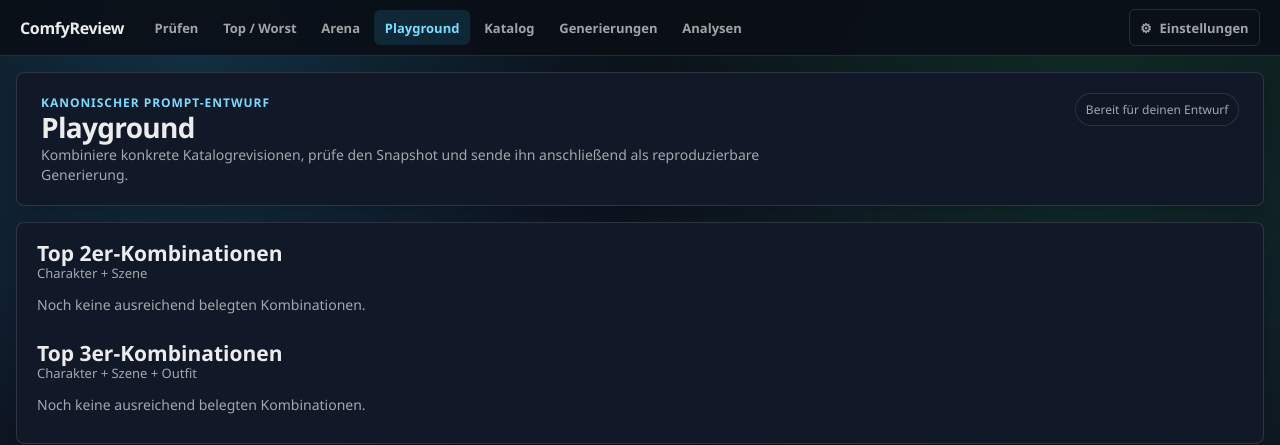
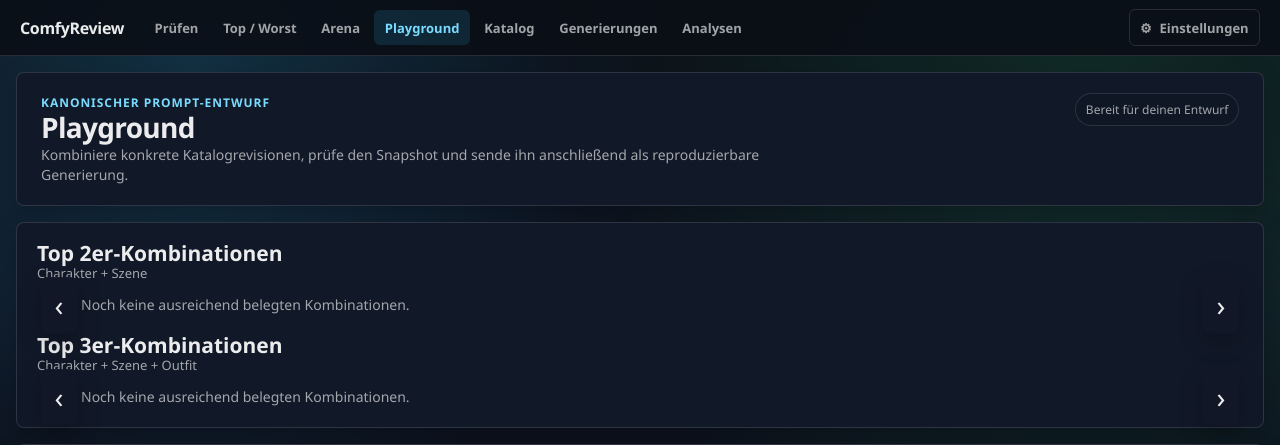
Before and after one commit to Lexoniarus/ComfyReview, a FastAPI app: page /playground/generator in a window 1280 px wide. Shown: the top 445 px of the page. Run offline with FastAPI, Linux system fonts and the light colour scheme; data comes from the database, SQL or seed files in the repository; data that the repository does not hold is empty.

Commit message:
refactor: add looping playground evidence carousels

```diff
--- a/static/css/v2/playground.css
+++ b/static/css/v2/playground.css
@@ -78,6 +78,11 @@
   margin: 0;
 }
 
+.playground-carousel {
+  position: relative;
+  min-width: 0;
+}
+
 .playground-combination-group header p,
 .playground-combination-card span {
   color: var(--color-text-muted);
@@ -85,20 +90,58 @@
 }
 
 .playground-combination-grid {
-  display: grid;
+  display: flex;
   max-width: 100%;
   min-width: 0;
-  grid-auto-columns: minmax(18rem, 24rem);
-  grid-auto-flow: column;
   gap: var(--space-2);
   overflow-x: auto;
-  padding-bottom: var(--space-2);
+  padding-inline: 2.75rem;
+  scrollbar-width: none;
+  scroll-behavior: smooth;
+  scroll-padding-inline: 2.75rem;
   scroll-snap-type: x proximity;
+}
+
+.playground-combination-grid::-webkit-scrollbar {
+  display: none;
+}
+
+.playground-carousel-button {
+  position: absolute;
+  z-index: 2;
+  top: 50%;
+  display: grid;
+  width: 2.25rem;
+  height: 3.5rem;
+  place-items: center;
+  border: 0.0625rem solid var(--color-accent-border);
+  border-radius: var(--radius-control);
+  color: var(--color-text);
+  background: color-mix(in srgb, var(--color-surface) 90%, transparent);
+  box-shadow: var(--shadow-panel);
+  cursor: pointer;
+  font-size: 1.8rem;
+  transform: translateY(-50%);
+}
+
+.playground-carousel-button:hover,
+.playground-carousel-button:focus-visible {
+  color: var(--color-accent-strong);
+  background: var(--color-surface-selected);
+}
+
+.playground-carousel-button.is-previous {
+  left: 0.25rem;
+}
+
+.playground-carousel-button.is-next {
+  right: 0.25rem;
 }
 
 .playground-combination-card {
   display: grid;
-  grid-template-columns: 7rem minmax(0, 1fr);
+  flex: 0 0 18rem;
+  grid-template-rows: 13rem minmax(8.5rem, auto);
   overflow: hidden;
   border: 0.0625rem solid var(--color-border);
   border-radius: var(--radius-panel);
@@ -106,16 +149,32 @@
   scroll-snap-align: start;
 }
 
+.playground-combination-card[data-image-count="2"] {
+  flex-basis: 21rem;
+}
+
+.playground-combination-card[data-image-count="3"] {
+  flex-basis: 24rem;
+}
+
 .playground-combination-images {
   display: grid;
-  grid-template-columns: repeat(auto-fit, minmax(2rem, 1fr));
-  min-height: 6rem;
+  min-height: 0;
   background: var(--color-surface-soft);
+}
+
+.playground-combination-images[data-image-count="2"] {
+  grid-template-columns: repeat(2, minmax(0, 1fr));
+}
+
+.playground-combination-images[data-image-count="3"] {
+  grid-template-columns: repeat(3, minmax(0, 1fr));
 }
 
 .playground-combination-images img {
   width: 100%;
-  height: 6.5rem;
+  height: 100%;
+  min-height: 0;
   object-fit: cover;
 }
 
@@ -126,13 +185,13 @@
 
 .playground-combination-card > div:last-child {
   display: grid;
-  align-content: center;
+  grid-template-rows: auto auto 1fr;
   gap: var(--space-1);
   padding: var(--space-3);
 }
 
 .playground-combination-card button {
-  justify-self: start;
+  place-self: end start;
   padding: 0.35rem 0.55rem;
   border: 0.0625rem solid var(--color-accent-border);
   border-radius: var(--radius-control);
--- a/static/js/playground/top-combinations.js
+++ b/static/js/playground/top-combinations.js
@@ -5,6 +5,8 @@ export class TopCombinationsView {
     this.root = root;
     this.navigator = navigator;
     this.abortController = new AbortController();
+    /** @type {LoopingCarousel[]} */
+    this.carousels = [];
     this.root.addEventListener(
       "click",
       (event) => {
@@ -18,24 +20,91 @@ export class TopCombinationsView {
 
   /** @param {Record<string, any>} payload */
   render(payload) {
-    this.root.replaceChildren(
-      combinationGroup(
+    this.#disposeCarousels();
+    const twoComponent = combinationGroup(
       "Top 2er-Kombinationen",
       "Charakter + Szene",
       arrayValue(payload.two_component),
-      ),
-      combinationGroup(
+    );
+    const threeComponent = combinationGroup(
       "Top 3er-Kombinationen",
       "Charakter + Szene + Outfit",
       arrayValue(payload.three_component),
-      ),
     );
+    this.root.replaceChildren(twoComponent, threeComponent);
+    this.carousels = [
+      new LoopingCarousel(twoComponent),
+      new LoopingCarousel(threeComponent),
+    ];
   }
 
   /** Remove rendered evidence. */
   dispose() {
+    this.#disposeCarousels();
     this.abortController.abort();
     this.root.replaceChildren();
+  }
+
+  #disposeCarousels() {
+    for (const carousel of this.carousels) carousel.dispose();
+    this.carousels = [];
+  }
+}
+
+/** Own cyclic navigation and listeners for one evidence carousel. */
+class LoopingCarousel {
+  /** @param {HTMLElement} root */
+  constructor(root) {
+    this.root = root;
+    this.track = /** @type {HTMLElement} */ (
+      root.querySelector("[data-carousel-track]")
+    );
+    this.abortController = new AbortController();
+    this.currentIndex = 0;
+    this.root.addEventListener(
+      "click",
+      (event) => {
+        if (!(event.target instanceof Element)) return;
+        const button = event.target.closest("[data-carousel-direction]");
+        if (!(button instanceof HTMLElement)) return;
+        this.move(button.dataset.carouselDirection === "previous" ? -1 : 1);
+      },
+      { signal: this.abortController.signal },
+    );
+    this.#updateControls();
+  }
+
+  /** @param {-1 | 1} direction */
+  move(direction) {
+    const cards = Array.from(
+      this.track.querySelectorAll(".playground-combination-card"),
+    );
+    if (cards.length < 2) return;
+    this.currentIndex =
+      (this.currentIndex + direction + cards.length) % cards.length;
+    this.track.dataset.carouselIndex = String(this.currentIndex);
+    const target = /** @type {HTMLElement} */ (cards[this.currentIndex]);
+    if (typeof this.track.scrollTo === "function") {
+      this.track.scrollTo({ left: target.offsetLeft, behavior: "smooth" });
+    } else {
+      this.track.scrollLeft = target.offsetLeft;
+    }
+  }
+
+  /** Release every listener owned by this carousel. */
+  dispose() {
+    this.abortController.abort();
+  }
+
+  #updateControls() {
+    const count = this.track.querySelectorAll(
+      ".playground-combination-card",
+    ).length;
+    for (const button of this.root.querySelectorAll(
+      "[data-carousel-direction]",
+    )) {
+      if (button instanceof HTMLButtonElement) button.hidden = count < 2;
+    }
   }
 }
 
@@ -49,8 +118,12 @@ function combinationGroup(title, subtitle, rows) {
   const description = document.createElement("p");
   description.textContent = subtitle;
   heading.append(titleElement, description);
+  const carousel = document.createElement("div");
+  carousel.className = "playground-carousel";
   const grid = document.createElement("div");
   grid.className = "playground-combination-grid";
+  grid.dataset.carouselTrack = "";
+  grid.dataset.carouselIndex = "0";
   if (!rows.length) {
     const empty = document.createElement("p");
     empty.className = "muted";
@@ -58,8 +131,24 @@ function combinationGroup(title, subtitle, rows) {
     grid.append(empty);
   }
   for (const row of rows) grid.append(combinationCard(recordValue(row)));
-  section.append(heading, grid);
+  carousel.append(
+    carouselButton("previous", "Vorherige Kombinationen", "‹"),
+    grid,
+    carouselButton("next", "Nächste Kombinationen", "›"),
+  );
+  section.append(heading, carousel);
   return section;
+}
+
+/** @param {"previous" | "next"} direction @param {string} label @param {string} glyph */
+function carouselButton(direction, label, glyph) {
+  const button = document.createElement("button");
+  button.type = "button";
+  button.className = `playground-carousel-button is-${direction}`;
+  button.dataset.carouselDirection = direction;
+  button.setAttribute("aria-label", label);
+  button.textContent = glyph;
+  return button;
 }
 
 /** @param {Record<string, any>} row */
@@ -68,7 +157,7 @@ function combinationCard(row) {
   card.className = "playground-combination-card";
   const images = document.createElement("div");
   images.className = "playground-combination-images";
-  for (const value of arrayValue(row.best_images)) {
+  for (const value of arrayValue(row.best_images).slice(0, 3)) {
     const imageValue = recordValue(value);
     if (!imageValue.url) continue;
     const image = document.createElement("img");
@@ -83,6 +172,9 @@ function combinationCard(row) {
     missing.textContent = "Kein Bildbeispiel";
     images.append(missing);
   }
+  const imageCount = images.querySelectorAll("img").length;
+  images.dataset.imageCount = String(imageCount);
+  card.dataset.imageCount = String(imageCount);
   const content = document.createElement("div");
   const title = document.createElement("strong");
   title.textContent = String(row.label || "Unbenannte Kombination");
```
Also changed, not shown: frontend-e2e/playground-carousel.spec.js (added, +33 -0 lines), frontend-tests/components/playground-components.test.js (+38 -1 lines). Lines whose indentation alone changed are shown as unchanged.
